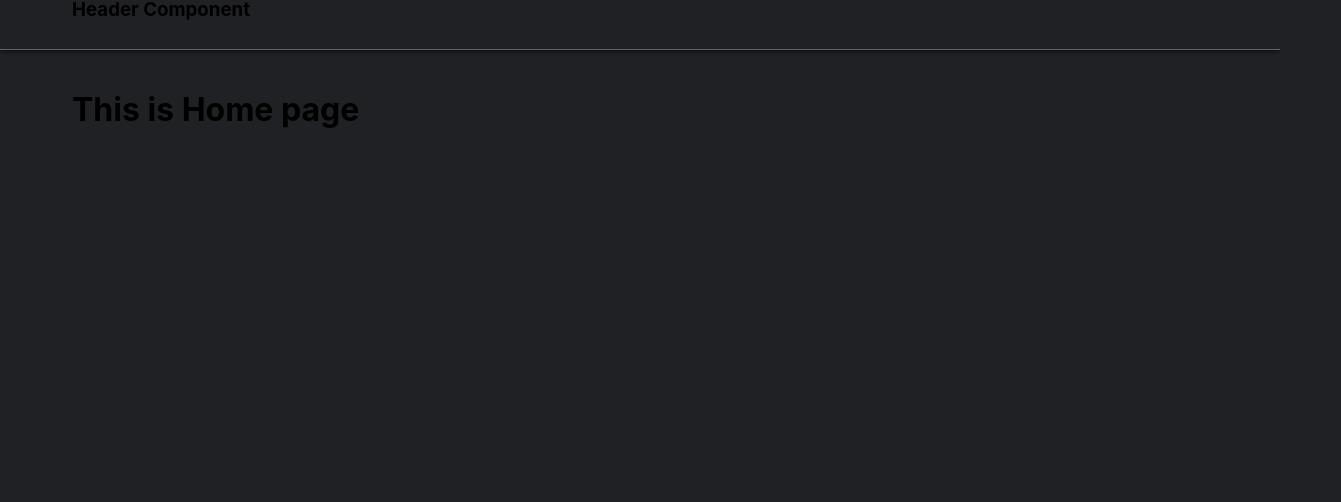
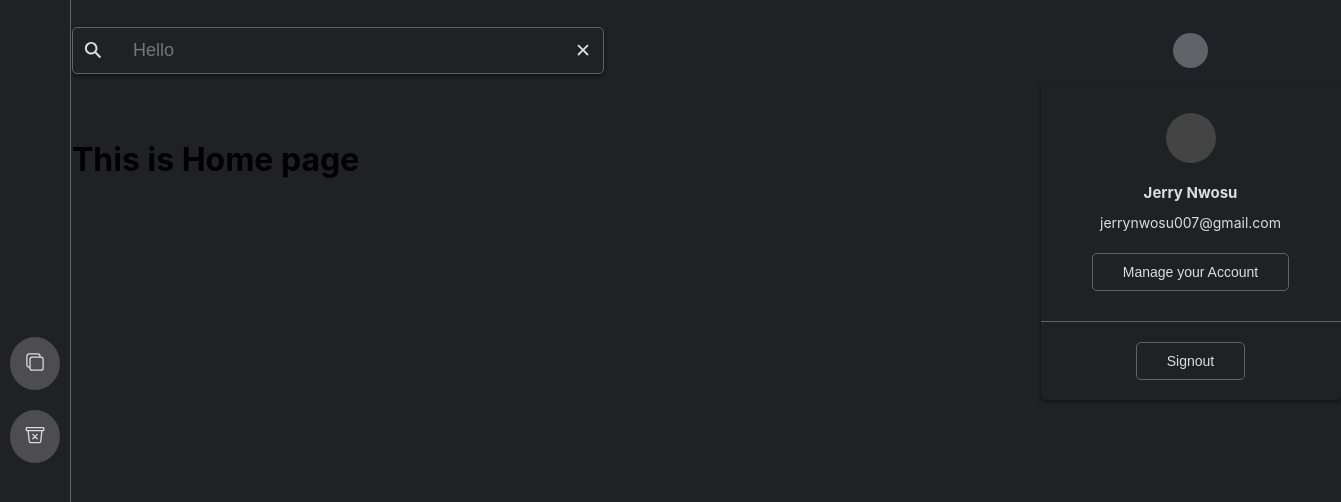
Before and after one commit to geekreflex/memorand, a React (Create React App) app in the folder client/: page / in a window 1280 px wide. Shown: the top 502 px of the page, 1341 px wide, since content can reach past the window. Built offline with nearby package versions, Linux system fonts and the light colour scheme.

Commit message:
hmmm nawa o

```diff
--- a/client/src/App.js
+++ b/client/src/App.js
@@ -10,6 +10,7 @@ import Register from "./views/Register";
 import Dashboard from "./views/Dashboard";
 import Home from "./views/Home";
 import Header from "./components/Header";
+import SideNav from "./components/SideNav";
 import { PublicRoute, ProtectedRoute } from "./helper/authRoute";
 
 function App() {
@@ -17,6 +18,7 @@ function App() {
     <Router>
       <div className="App">
         <Header />
+        <SideNav />
         <div className="container">
           <Switch>
             <PublicRoute exact path="/login" component={Login} />
--- /dev/null
+++ b/client/src/components/Account.js
@@ -0,0 +1,26 @@
+import React from "react";
+
+const Account = () => {
+  return (
+    <div className="acct">
+      <div className="acct-user-circle"></div>
+      <div className="acct-wrap">
+        <div className="acct-info">
+          <div className="acct-pic"></div>
+          <div className="acct-user">
+            <h3>Jerry Nwosu</h3>
+            <p>jerrynwosu007@gmail.com</p>
+          </div>
+          <button className="acct-manage-btn btn-neutral">
+            Manage your Account
+          </button>
+        </div>
+        <div className="acct-signout">
+          <button className="btn-neutral">Signout</button>
+        </div>
+      </div>
+    </div>
+  );
+};
+
+export default Account;
--- a/client/src/components/Header.js
+++ b/client/src/components/Header.js
@@ -1,6 +1,8 @@
 import React from "react";
 import Logout from "./Logout";
 import { useSelector } from "react-redux";
+import Search from "./Search";
+import Account from "./Account";
 
 const Header = () => {
   const isAuth = useSelector((state) => state.user.isAuthenticated);
@@ -8,8 +10,10 @@ const Header = () => {
   return (
     <header>
       <div className="container">
-        <h3>Header Component</h3>
-        {isAuth ? <Logout /> : ""}
+        <div className="hd-wrap">
+          <Search />
+          <Account />
+        </div>
       </div>
     </header>
   );
--- a/client/src/components/NewNoteModal.js
+++ b/client/src/components/NewNoteModal.js
@@ -11,7 +11,10 @@ const NewNoteModal = () => {
   const [title, setTitle] = useState("");
   const [body, setBody] = useState("");
 
-  const removeModal = () => {
+  const removeModal = (e) => {
+    console.log(e.target);
+    e.stopPropagation();
+    e.preventDefault();
     dispatch(closeModal());
   };
 
@@ -30,7 +33,10 @@ const NewNoteModal = () => {
   };
 
   return (
-    <div className={modal ? "new-note-modal" : "new-note-modal hidden-modal"}>
+    <div
+      className={modal ? "new-note-modal" : "new-note-modal hidden-modal"}
+      onClick={removeModal}
+    >
       <div className="new-note-wrap">
         <div className="form-wrap">
           <form onSubmit={(e) => e.preventDefault()}>
--- a/client/src/components/Note.js
+++ b/client/src/components/Note.js
@@ -1,5 +1,6 @@
 import React from "react";
 import { IoColorPaletteOutline, IoEllipsisVertical } from "react-icons/io5";
+import { FaThumbtack } from "react-icons/fa";
 import ColorPalette from "./ColorPalette";
 
 const Note = ({ note }) => {
@@ -17,6 +18,9 @@ const Note = ({ note }) => {
       }}
       onClick={showNote}
     >
+      <div className="note-pin">
+        <FaThumbtack />
+      </div>
       <div className="note-info">
         <h4>{note.title}</h4>
         <p>{newShortNote}</p>
@@ -26,7 +30,7 @@ const Note = ({ note }) => {
           <IoColorPaletteOutline />
           <ColorPalette noteId={note._id} color={note.color} />
         </div>
-        <div>
+        <div className="color-more">
           <IoEllipsisVertical />
         </div>
       </div>
--- /dev/null
+++ b/client/src/components/Search.js
@@ -0,0 +1,22 @@
+import React from "react";
+import { IoSearchSharp, IoCloseSharp } from "react-icons/io5";
+
+const Search = () => {
+  return (
+    <div className="search">
+      <div className="search-ic">
+        <IoSearchSharp />
+      </div>
+      <form>
+        <div>
+          <input placeholder="Hello" />
+        </div>
+      </form>
+      <div className="search-ic">
+        <IoCloseSharp />
+      </div>
+    </div>
+  );
+};
+
+export default Search;
--- /dev/null
+++ b/client/src/components/SideNav.js
@@ -0,0 +1,21 @@
+import React from "react";
+import { IoCopyOutline, IoTrashBinOutline } from "react-icons/io5";
+
+const SideNav = () => {
+  return (
+    <div className="side-nav">
+      <div className="side-nav-menu">
+        <div className="nav-icon">
+          <IoCopyOutline />
+          <div className="title">Notes</div>
+        </div>
+        <div className="nav-icon">
+          <IoTrashBinOutline />
+          <div className="title">Trash</div>
+        </div>
+      </div>
+    </div>
+  );
+};
+
+export default SideNav;
--- a/client/src/index.css
+++ b/client/src/index.css
@@ -7,9 +7,10 @@
 :root {
   --bg-color: #202124;
   --border-color: #5f6368;
-  --text-color: #e8eaed;
+  --text-color: #ddd;
   --shadow: 0 2px 4px rgba(0, 0, 0, 0.5);
   --primary-color: #2d2d63;
+  --color-tp: rgba(255, 255, 255, 0.2);
 }
 
 body {
@@ -20,6 +21,7 @@ body {
   -webkit-font-smoothing: antialiased;
   -moz-osx-font-smoothing: grayscale;
   line-height: 1.25rem;
+  transition: all ease-in-out 0.3s;
 }
 
 code {
@@ -54,10 +56,16 @@ code {
 
 header {
   width: 100%;
-  height: 50px;
-  border-bottom: 1px solid var(--border-color);
+  /* border-bottom: 1px solid var(--border-color); */
   margin-bottom: 50px;
-  box-shadow: var(--shadow);
+  /* box-shadow: var(--shadow); */
+}
+
+.hd-wrap {
+  height: 100px;
+  display: flex;
+  align-items: center;
+  justify-content: space-between;
 }
 
 .note-list {
@@ -67,10 +75,11 @@ header {
 }
 
 .note {
-  background-color: orange;
+  /* background-color: orange; */
   color: var(--text-color);
   border-radius: 10px;
   cursor: default;
+  position: relative;
 }
 
 .bordered {
@@ -81,11 +90,25 @@ header {
   box-shadow: var(--shadow);
 }
 
+.note-pin {
+  position: absolute;
+  right: 5px;
+  top: 5px;
+  width: 30px;
+  height: 30px;
+  display: flex;
+  justify-content: center;
+  align-items: center;
+  border-radius: 50%;
+  font-size: 13px;
+  visibility: hidden;
+  cursor: pointer;
+}
+
 .note-info {
   height: 100px;
   padding: 15px;
   overflow: hidden;
-  /* background-color: blue; */
 }
 
 .note-info h4 {
@@ -104,7 +127,8 @@ header {
   padding: 5px;
 }
 
-.note-action > div {
+.color-palette,
+.color-more {
   width: 30px;
   height: 30px;
   display: flex;
@@ -114,11 +138,14 @@ header {
   cursor: pointer;
 }
 
-.note-action > div:hover {
-  background-color: #333;
+.color-palette:hover,
+.note-pin:hover,
+.color-more:hover {
+  background-color: var(--color-tp);
 }
 
-.note:hover .note-action {
+.note:hover .note-action,
+.note:hover .note-pin {
   visibility: visible;
 }
 
@@ -142,6 +169,7 @@ header {
   box-shadow: var(--shadow);
   padding: 5px;
   display: none;
+  z-index: 10;
 }
 
 .note-color-palette span {
@@ -166,6 +194,8 @@ header {
   cursor: pointer;
   font-size: 40px;
   color: var(--text-color);
+  background-color: var(--bg-color);
+  border: 2px solid var(--border-color);
 }
 
 .new-note-modal {
@@ -254,3 +284,158 @@ header {
   border-radius: 5px;
   min-width: 600px;
 }
+
+.side-nav {
+  height: 100vh;
+  /* width: 80px; */
+  background-color: var(--bg-color);
+  border-right: 1px solid var(--border-color);
+  position: fixed;
+  top: 0;
+  left: 0;
+  display: flex;
+  justify-content: center;
+  align-items: center;
+}
+
+.side-nav-menu {
+  display: flex;
+  justify-content: center;
+  align-items: center;
+  flex-direction: column;
+  padding: 0 10px;
+}
+
+.side-nav-menu .nav-icon {
+  font-size: 20px;
+  background-color: var(--color-tp);
+  padding: 15px;
+  border-radius: 50%;
+  margin: 10px 0;
+  color: var(--text-color);
+  cursor: pointer;
+  position: relative;
+}
+
+.title {
+  position: absolute;
+  left: 50px;
+  background-color: #444;
+  box-shadow: var(--shadow);
+  font-size: 12px;
+  padding: 7px 15px;
+  border-radius: 5px;
+  display: none;
+}
+
+.side-nav-menu .nav-icon:hover .title {
+  display: block;
+}
+
+.search {
+  background-color: var(--bg-color);
+  box-shadow: var(--shadow);
+  display: flex;
+  justify-content: center;
+  align-items: center;
+  border-radius: 5px;
+  border: 1px solid var(--border-color);
+}
+
+.search input {
+  height: 45px;
+  padding: 5px 20px;
+  width: 450px;
+  border: none;
+  outline: none;
+  background-color: var(--bg-color);
+  font-size: 18px;
+  color: var(--text-color);
+}
+
+.search-ic {
+  display: flex;
+  padding: 0 10px;
+  font-size: 20px;
+  color: var(--text-color);
+}
+
+.acct {
+  display: flex;
+  justify-content: center;
+  align-items: center;
+  position: relative;
+}
+
+.acct-user-circle {
+  width: 35px;
+  height: 35px;
+  background-color: var(--border-color);
+  border-radius: 50%;
+  cursor: pointer;
+}
+
+.acct-wrap {
+  position: absolute;
+  top: 50px;
+  background-color: var(--bg-color);
+  border-radius: 5px;
+
+  box-shadow: var(--shadow);
+  color: var(--text-color);
+  z-index: 10;
+  min-width: 300px;
+}
+
+.acct-info {
+  padding: 30px;
+  border-bottom: 1px solid var(--border-color);
+  display: flex;
+  align-items: center;
+  flex-direction: column;
+}
+
+.acct-info .acct-pic {
+  width: 50px;
+  height: 50px;
+  background-color: #444;
+  border-radius: 50%;
+  margin-bottom: 20px;
+}
+
+.acct-info .acct-user {
+  display: flex;
+  flex-direction: column;
+  align-items: center;
+  margin-bottom: 20px;
+}
+
+.acct-info .acct-user h3 {
+  font-size: 15px;
+  margin-bottom: 10px;
+}
+
+.acct-info .acct-user p {
+  font-size: 14px;
+}
+
+.btn-neutral {
+  border: 1px solid var(--border-color);
+  background-color: transparent;
+  color: var(--text-color);
+  padding: 10px 30px;
+  border-radius: 5px;
+  font-size: 14px;
+  cursor: pointer;
+}
+
+.btn-neutral:hover {
+  background-color: var(--color-tp);
+}
+
+.acct-signout {
+  display: flex;
+  justify-content: center;
+  align-items: center;
+  padding: 20px;
+}
```
